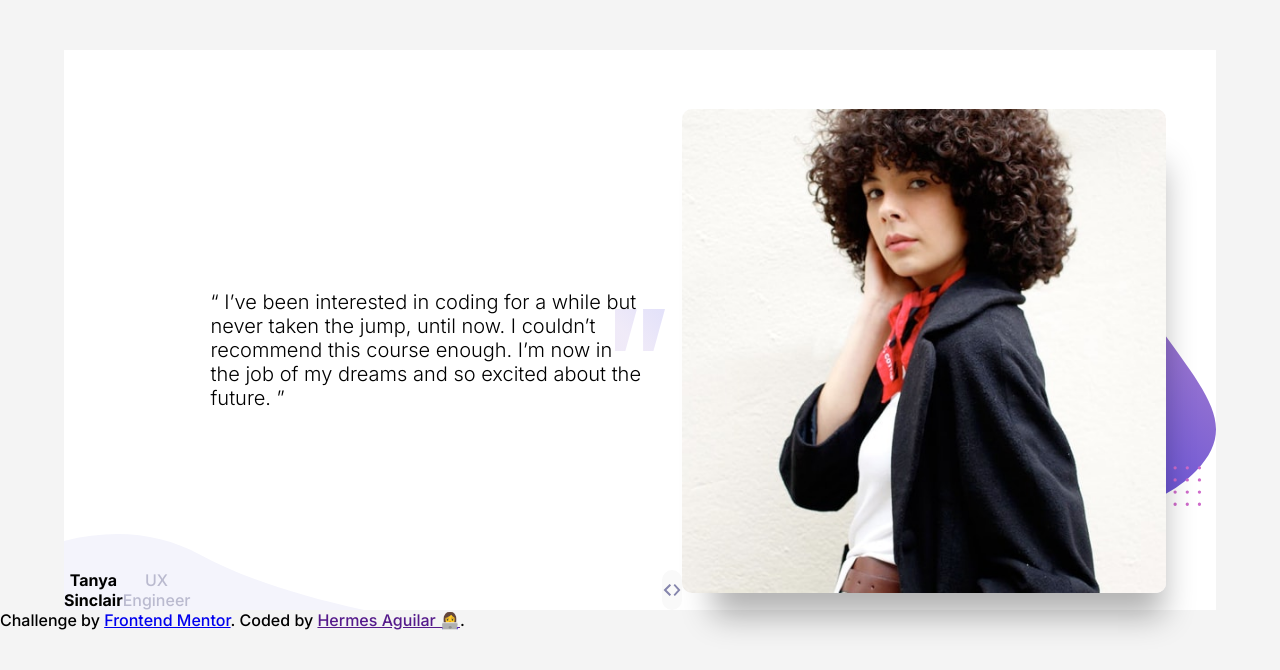
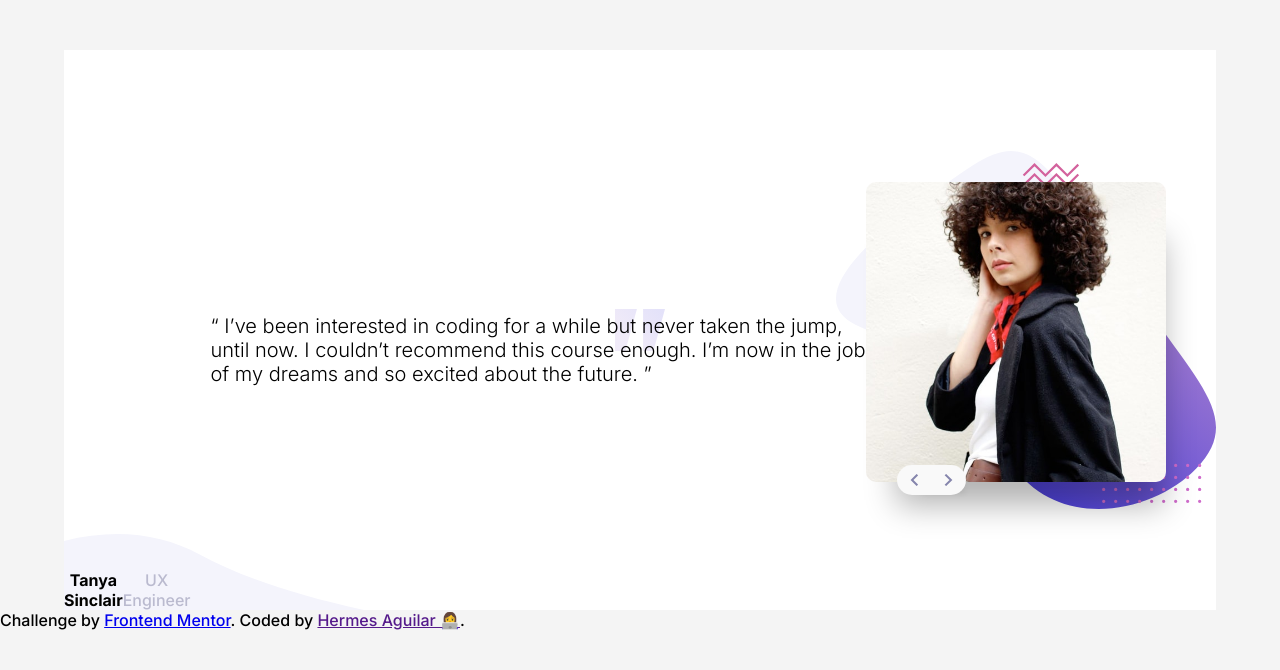
Before and after one commit to Hermestech/reto-platzi, a plain HTML site: page coding-bootcamp-testimonials-slider-master/coding-bootcamp-testimonials-slider-master/index.html in a window 1280 px wide. Drawn offline with Linux system fonts and the light colour scheme.

Commit message:
first commit

```diff
--- /dev/null
+++ b/coding-bootcamp-testimonials-slider-master/coding-bootcamp-testimonials-slider-master/desktop.css
@@ -0,0 +1,30 @@
+.container{
+    flex-direction: row-reverse;
+    width: 90vw;
+    height: 70vh;
+    background-image: url("images/pattern-curve.svg"), url("images/pattern-quotes.svg"),url("images/pattern-bg.svg");
+    background-repeat: no-repeat, no-repeat, no-repeat;
+    background-position: bottom left, center, right;
+    background-size: 300px, 5rem, 38rem;
+  }
+  .image__container{
+    width: 35rem;
+    position: absolute;
+    padding-right: 5rem;
+    margin-bottom: 12rem;
+  }
+  .button__container{
+    position: relative;
+    height: 3rem;
+    width: 18rem;
+    margin-right: 25rem;
+    margin-top: 30rem;
+  }
+  .text__container{
+    text-align: left;
+    position: relative;
+  }
+  .footer{
+    display: flex;
+    align-self: flex-end;
+  }
--- a/coding-bootcamp-testimonials-slider-master/coding-bootcamp-testimonials-slider-master/index.html
+++ b/coding-bootcamp-testimonials-slider-master/coding-bootcamp-testimonials-slider-master/index.html
@@ -9,6 +9,7 @@
 
   <title>Frontend Mentor | Coding Bootcamp Testimonials Slider</title>
   <link rel="stylesheet" href="style.css">
+  <link rel="stylesheet" href="./desktop.css" media="screen and (min-width: 800px)">
 
 </head>
 <body>
--- a/coding-bootcamp-testimonials-slider-master/coding-bootcamp-testimonials-slider-master/style.css
+++ b/coding-bootcamp-testimonials-slider-master/coding-bootcamp-testimonials-slider-master/style.css
@@ -75,35 +75,3 @@ body{
 .footer p {
   color: hsl(240, 18%, 77%);
 }
-
-@media(min-width: 800px){
-  .container{
-    flex-direction: row-reverse;
-    width: 90vw;
-    height: 70vh;
-    background-image: url("images/pattern-curve.svg"), url("images/pattern-quotes.svg"),url("images/pattern-bg.svg");
-    background-repeat: no-repeat, no-repeat, no-repeat;
-    background-position: bottom left, center, right;
-    background-size: 300px, 5rem, 38.5rem;
-  }
-  .image__container{
-    width: 200rem;
-    position: relative;
-    padding-right: 5rem;
-    margin-bottom: 7rem;
-  }
-  .button__container{
-    align-self: flex-end;
-    position: relative;
-    height: 4rem;
-    width: 8rem;
-  }
-  .text__container{
-    text-align: left;
-    position: relative;
-  }
-  .footer{
-    display: flex;
-    align-self: flex-end;
-  }
-}
```
